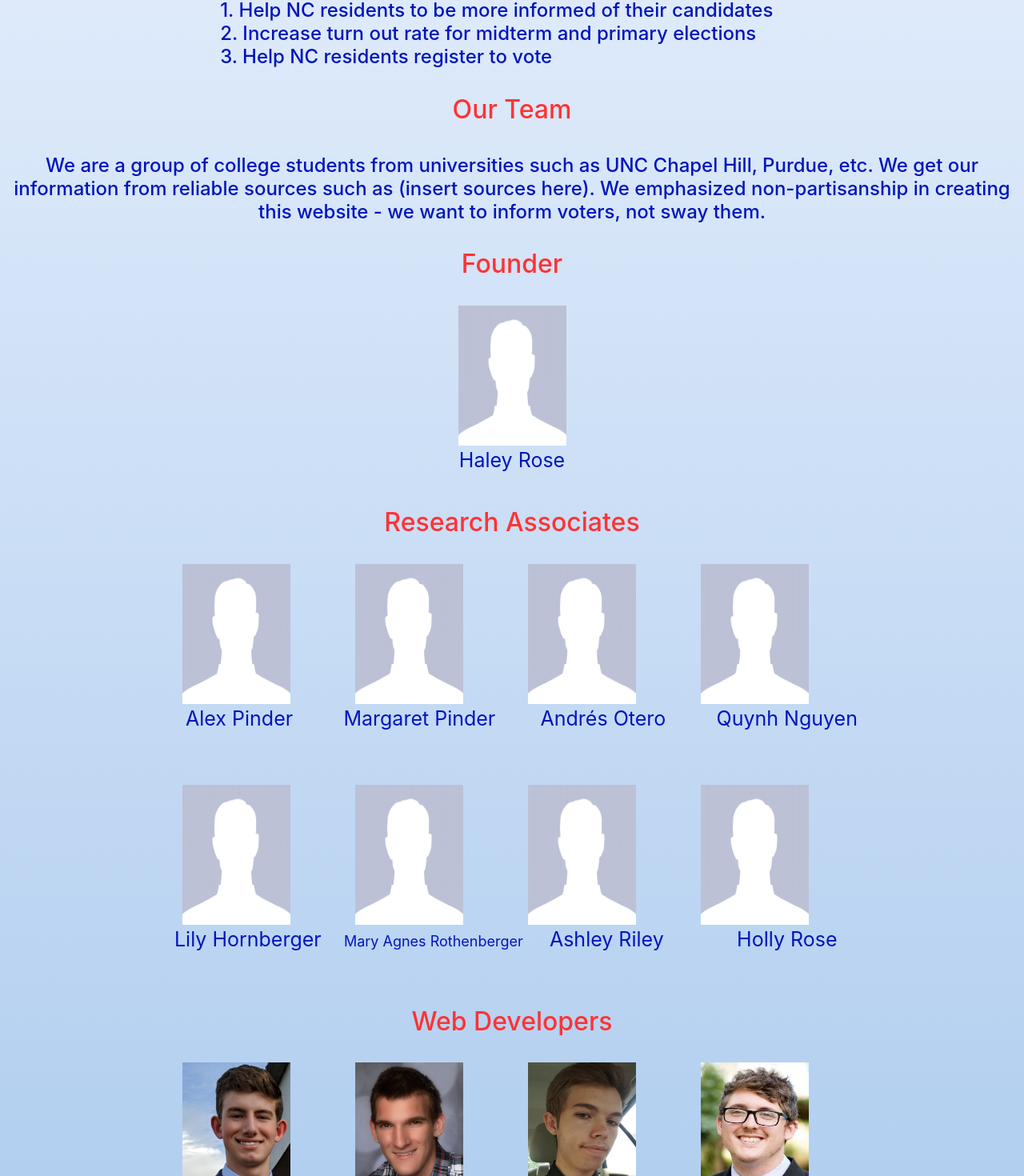
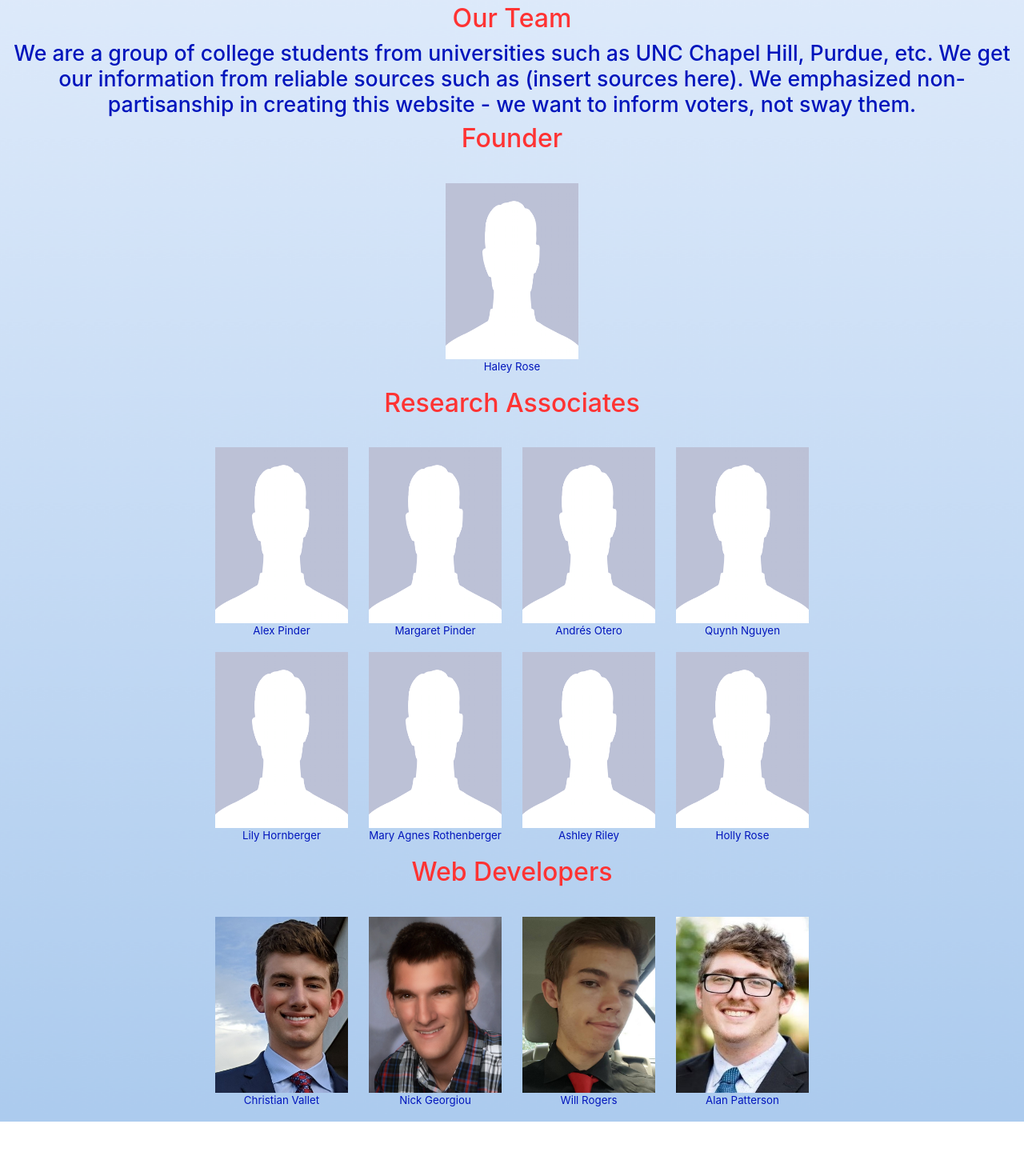
Before and after one commit to walanpat/BeInformedNC, a React (Create React App) app in the folder my-app/: page /about in a window 1280 px wide. Shown: the part 343-1813 px from the top of the page at 80% size. After the commit the page ends 1745 px from the top, so only its background shows below. Built offline with nearby package versions, Linux system fonts and the light colour scheme.

Commit message:
Homepage and About
Not polished yet, but I fixed the mess of code for the homepage and the about page

```diff
--- a/my-app/src/App.css
+++ b/my-app/src/App.css
@@ -1,39 +1,74 @@
 .headerBar{
-    display:flex;
+    display: flex;
     justify-content: space-evenly;
     align-items: center;
     background-color: #ff3333;
     color: #ffffff;
 }
-a:hover,a:visited,a:link,a:active{
+
+a:hover{
+    color: #000000;
+    text-decoration: none;
+}
+
+a:visited,a:link,a:active{
     color: #ffffff;
     text-decoration: none;
 }
-.homepagePrompt{
+
+.homePage{
+    background: url("pages/images/background6.png");
+    background-size: cover;
     display: flex;
-    justify-content: center;
+    flex-direction: column;
+    justify-content: space-around;
+}
+
+.homeItem{
+    text-align: center;
+    height: 100pt;
 }
 
 .formAddress{
-    /*Adjust margins of form here*/
     display: flex;
     justify-content: center;
-    width: 100%
+    width: 100%;
 }
 
-.homeInput{
-    display: flex;
-    justify-content: center;
+.aboutPage{
+    background: url("pages/images/background6.png");
+    background-size: cover;
 }
-.aboutPics{
+
+.aboutSections{
     display: flex;
     flex-direction: row;
-    justify-content: space-evenly;
-    padding: 5px;
+    flex-wrap: wrap;
+    justify-content: space-around;
+    padding-left: 20%;
+    padding-right: 20%;
 }
-.captions{
-    display: flex;
-    flex-direction: row;
-    justify-content: space-evenly;
-    padding: 5px;
+
+.aboutImage{
+    width: 125pt;
+    height: 165pt;
+    align-items: center;
 }
+
+.aboutHeading{
+    text-align: center;
+    color: #ff3333;
+    height: 50pt;
+}
+.aboutName{
+    text-align: center;
+    font-size: 10pt;
+    color: #0015bc;
+    word-wrap: break-word;
+}
+
+.aboutText{
+    text-align: center;
+    font-size: 20pt;
+    color: #0015bc;
+}
--- a/my-app/src/pages/About.js
+++ b/my-app/src/pages/About.js
@@ -4,71 +4,34 @@ import chris from './images/closeup.jpg'
 import nick from './images/SeniorPicture.jpg'
 import will from './images/will1.png'
 import alan from './images/alan.jpg'
-import back from './images/background6.png'
-
-
-
-var imageStyle = {
-    width: 135,
-    height: 175,
-    justifyContent: "center",
-    alignItems: "center"
-}
-
-var HeadingStyle = {
-    textAlign: "center",
-    color:"#ff3333",
-}
-
-var paragraphStyle = {
-    textAlign: "left",
-    fontSize: 25,
-    color: "#0015bc"
-}
-
-var Background = {
-    backgroundImage: `url(${back})`,
-    backgroundRepeat: "round",
-    backgroundSize: "cover",
-    textAlign: "center",
-}
 
 const About = () => {
     return (
+        <div className='aboutPage'>
             <div>
-        <div style={Background}>
-            <br></br>
-            <br></br>
-            <h2 style={{textAlign: "center", color: "#ff3333",}}>About Us </h2>
-            <br></br>
+              <h2 className='aboutHeading'>About Us </h2>
+            </div>
 
-            <h3 style={{textAlign: "center", color: "#0015bc",}}>
+            <div>
+              <h3 className='aboutText'>
                 Our mission at BeInformedNC is to help North Carolina residents of all ages be more
                 informed of their electoral candidates at the state, district, and local level.
-            <br></br>
-            <br></br>
+              </h3>
+            </div>
+
+            <div>
+              <h3 className='aboutText'>
                 We have 3 main goals for this project:
-            <br></br>
-            <br></br>
+              </h3>
+            </div>
 
-            <h4 style={{textAlign: "left", color: "#0015bc",}}>
-            &nbsp;&nbsp;&nbsp;&nbsp;&nbsp;&nbsp;&nbsp;&nbsp;&nbsp;&nbsp;&nbsp;&nbsp;&nbsp;&nbsp;
-            &nbsp;&nbsp;&nbsp;&nbsp;&nbsp;&nbsp;&nbsp;&nbsp;&nbsp;&nbsp;&nbsp;&nbsp;&nbsp;&nbsp;
-            &nbsp;&nbsp;&nbsp;&nbsp;&nbsp;&nbsp;&nbsp;&nbsp;&nbsp;&nbsp;&nbsp;&nbsp;
-            1. Help NC residents to be more informed of their candidates
-            <br></br>
-            &nbsp;&nbsp;&nbsp;&nbsp;&nbsp;&nbsp;&nbsp;&nbsp;&nbsp;&nbsp;&nbsp;&nbsp;&nbsp;&nbsp;
-            &nbsp;&nbsp;&nbsp;&nbsp;&nbsp;&nbsp;&nbsp;&nbsp;&nbsp;&nbsp;&nbsp;&nbsp;&nbsp;&nbsp;
-            &nbsp;&nbsp;&nbsp;&nbsp;&nbsp;&nbsp;&nbsp;&nbsp;&nbsp;&nbsp;&nbsp;&nbsp;
-            2. Increase turn out rate for midterm and primary elections
-            <br></br>
-            &nbsp;&nbsp;&nbsp;&nbsp;&nbsp;&nbsp;&nbsp;&nbsp;&nbsp;&nbsp;&nbsp;&nbsp;&nbsp;&nbsp;
-            &nbsp;&nbsp;&nbsp;&nbsp;&nbsp;&nbsp;&nbsp;&nbsp;&nbsp;&nbsp;&nbsp;&nbsp;&nbsp;&nbsp;
-            &nbsp;&nbsp;&nbsp;&nbsp;&nbsp;&nbsp;&nbsp;&nbsp;&nbsp;&nbsp;&nbsp;&nbsp;
+            <div>
+              <h4 className='aboutText'>
+                1. Help NC residents to be more informed of their candidates <br></br>
+                2. Increase turn out rate for midterm and primary elections <br></br>
                 3. Help NC residents register to vote
               </h4>
-            </h3>
-            <br></br>
+            </div>
 
 
 
@@ -77,122 +40,89 @@ const About = () => {
             <br></br>
             </h2>
 
-            <h4 style={{textAlign: "center", color: "#0015bc",}}>
-            <br></br>
+            <div>
+              <h4 className='aboutText'>
                 We are a group of college students from universities such as UNC Chapel Hill, Purdue, etc.
                 We get our information from reliable sources such as (insert sources here).
                 We emphasized non-partisanship in creating this website - we want to inform voters, not sway them.
-            <br></br>
               </h4>
-            <br></br>
-            <h2 style={HeadingStyle}>
+            </div>
+
+            <div>
+              <h2 className='aboutHeading'>
                 Founder
               </h2>
-            <br></br>
+            </div>
 
+            <div className='aboutSections'>
+              <div>
+                <img src={headshot} alt="Headshot" className="aboutImage"/>
+                <p className='aboutName'> Haley Rose </p>
+              </div>
+            </div>
 
-            <img src={headshot} alt="Headshot" style={imageStyle}/>
-            <br></br>
-            <p style={{textAlign: "center", fontSize: 25, color: "#0015bc"}}> Haley Rose </p>
-            <br></br>
-
-            <h2 style={HeadingStyle}>
+              <h2 className='aboutHeading'>
                 Research Associates
               </h2>
-            <br></br>
 
-            <span>&nbsp;&nbsp;&nbsp;&nbsp;&nbsp;&nbsp;&nbsp;&nbsp;&nbsp;</span>
-            <img src={headshot} alt="Headshot" style={imageStyle}/>
-            <span>&nbsp;&nbsp;&nbsp;&nbsp;&nbsp;&nbsp;&nbsp;&nbsp;&nbsp;</span>
-            <span>&nbsp;&nbsp;&nbsp;&nbsp;&nbsp;&nbsp;&nbsp;&nbsp;&nbsp;</span>
-            <img src={headshot} alt="Headshot" style={imageStyle}/>
-            <span>&nbsp;&nbsp;&nbsp;&nbsp;&nbsp;&nbsp;&nbsp;&nbsp;&nbsp;</span>
-            <span>&nbsp;&nbsp;&nbsp;&nbsp;&nbsp;&nbsp;&nbsp;&nbsp;&nbsp;</span>
-            <img src={headshot} alt="Headshot" style={imageStyle}/>
-            <span>&nbsp;&nbsp;&nbsp;&nbsp;&nbsp;&nbsp;&nbsp;&nbsp;&nbsp;</span>
-            <span>&nbsp;&nbsp;&nbsp;&nbsp;&nbsp;&nbsp;&nbsp;&nbsp;&nbsp;</span>
-            <img src={headshot} alt="Headshot" style={imageStyle}/>
-            <span>&nbsp;&nbsp;&nbsp;&nbsp;&nbsp;&nbsp;&nbsp;&nbsp;&nbsp;</span>
-            <span>&nbsp;&nbsp;&nbsp;&nbsp;&nbsp;&nbsp;&nbsp;&nbsp;&nbsp;</span>
-            <p style={paragraphStyle}>&nbsp;&nbsp;&nbsp;&nbsp;&nbsp;&nbsp;&nbsp;&nbsp;&nbsp;&nbsp;
-                                    &nbsp;&nbsp;&nbsp;&nbsp;&nbsp;&nbsp;&nbsp;&nbsp;&nbsp;
-                                    &nbsp;&nbsp;&nbsp;&nbsp;&nbsp;&nbsp;&nbsp;&nbsp;&nbsp;
-                                    &nbsp;&nbsp;Alex Pinder &nbsp;&nbsp;&nbsp;
-                                    &nbsp;&nbsp;&nbsp; Margaret Pinder &nbsp;&nbsp;&nbsp;
-                                    &nbsp;&nbsp;&nbsp;Andrés Otero
-                                    &nbsp;&nbsp;&nbsp;&nbsp;&nbsp;&nbsp;&nbsp;
-                                    Quynh Nguyen
-                                    </p>
-            <br></br>
-            <br></br>
+            <div className='aboutSections'>
+              <div>
+                <img src={headshot} alt='Headshot' className='aboutImage'/>
+                <p className='aboutName'>Alex Pinder</p>
+              </div>
+              <div>
+                <img src={headshot} alt='Headshot' className="aboutImage"/>
+                <p className='aboutName'>Margaret Pinder</p>
+              </div>
+              <div>
+                <img src={headshot} alt='Headshot' className="aboutImage"/>
+                <p className='aboutName'>Andrés Otero</p>
+              </div>
+              <div>
+                <img src={headshot} alt='Headshot' className="aboutImage"/>
+                <p className='aboutName'>Quynh Nguyen</p>
+              </div>
+              <div>
+                <img src={headshot} alt='Headshot' className="aboutImage"/>
+                <p className='aboutName'>Lily Hornberger</p>
+              </div>
+              <div>
+                <img src={headshot} alt='Headshot' className="aboutImage"/>
+                <p className='aboutName'>Mary Agnes Rothenberger</p>
+              </div>
+              <div>
+                <img src={headshot} alt='Headshot' className="aboutImage"/>
+                <p className='aboutName'>Ashley Riley</p>
+              </div>
+              <div>
+                <img src={headshot} alt='Headshot' className="aboutImage"/>
+                <p className='aboutName'>Holly Rose</p>
+              </div>
+            </div>
 
-            <span>&nbsp;&nbsp;&nbsp;&nbsp;&nbsp;&nbsp;&nbsp;&nbsp;&nbsp;</span>
-            <img src={headshot} alt="Headshot" style={imageStyle}/>
-            <span>&nbsp;&nbsp;&nbsp;&nbsp;&nbsp;&nbsp;&nbsp;&nbsp;&nbsp;</span>
-            <span>&nbsp;&nbsp;&nbsp;&nbsp;&nbsp;&nbsp;&nbsp;&nbsp;&nbsp;</span>
-            <img src={headshot} alt="Headshot" style={imageStyle}/>
-            <span>&nbsp;&nbsp;&nbsp;&nbsp;&nbsp;&nbsp;&nbsp;&nbsp;&nbsp;</span>
-            <span>&nbsp;&nbsp;&nbsp;&nbsp;&nbsp;&nbsp;&nbsp;&nbsp;&nbsp;</span>
-            <img src={headshot} alt="Headshot" style={imageStyle}/>
-            <span>&nbsp;&nbsp;&nbsp;&nbsp;&nbsp;&nbsp;&nbsp;&nbsp;&nbsp;</span>
-            <span>&nbsp;&nbsp;&nbsp;&nbsp;&nbsp;&nbsp;&nbsp;&nbsp;&nbsp;</span>
-            <img src={headshot} alt="Headshot" style={imageStyle}/>
-            <span>&nbsp;&nbsp;&nbsp;&nbsp;&nbsp;&nbsp;&nbsp;&nbsp;&nbsp;</span>
-            <span>&nbsp;&nbsp;&nbsp;&nbsp;&nbsp;&nbsp;&nbsp;&nbsp;&nbsp;</span>
-
-            <p style={paragraphStyle}>&nbsp;&nbsp;&nbsp;&nbsp;&nbsp;&nbsp;&nbsp;&nbsp;
-                                    &nbsp;&nbsp;&nbsp;&nbsp;&nbsp;&nbsp;&nbsp;&nbsp;&nbsp;
-                                    &nbsp;&nbsp;&nbsp;&nbsp;&nbsp;&nbsp;&nbsp;&nbsp;&nbsp;
-                                    &nbsp;&nbsp;Lily Hornberger &nbsp;&nbsp;&nbsp;
-
-            <span style={{textAlign: "left", fontSize: 18}}>Mary Agnes Rothenberger </span>
-            <span style={paragraphStyle}>&nbsp;&nbsp;&nbsp; Ashley Riley
-                                    &nbsp;&nbsp;&nbsp;&nbsp;&nbsp;&nbsp;&nbsp;&nbsp;&nbsp;
-                                    &nbsp; Holly Rose</span>
-                                    </p>
-
-
-
-            <br></br>
-
-            <br></br>
-
-            <h2 style={HeadingStyle}>
+            <div>
+              <h2 className='aboutHeading'>
                 Web Developers
               </h2>
-            <br></br>
+            </div>
 
-            <span>&nbsp;&nbsp;&nbsp;&nbsp;&nbsp;&nbsp;&nbsp;&nbsp;&nbsp;</span>
-            <img src={chris} alt="Christian" style={{width: 135, height: 175, justifyContent: "center", alignItems: "center"}}/>
-            <span>&nbsp;&nbsp;&nbsp;&nbsp;&nbsp;&nbsp;&nbsp;&nbsp;&nbsp;</span>
-            <span>&nbsp;&nbsp;&nbsp;&nbsp;&nbsp;&nbsp;&nbsp;&nbsp;&nbsp;</span>
-            <img src={nick} alt="Nick" style={{width: 135, height: 175, justifyContent: "center", alignItems: "center"}}/>
-            <span>&nbsp;&nbsp;&nbsp;&nbsp;&nbsp;&nbsp;&nbsp;&nbsp;&nbsp;</span>
-            <span>&nbsp;&nbsp;&nbsp;&nbsp;&nbsp;&nbsp;&nbsp;&nbsp;&nbsp;</span>
-            <img src={will} alt="Will" style={{width: 135, height: 175, justifyContent: "center", alignItems: "center"}}/>
-            <span>&nbsp;&nbsp;&nbsp;&nbsp;&nbsp;&nbsp;&nbsp;&nbsp;&nbsp;</span>
-            <span>&nbsp;&nbsp;&nbsp;&nbsp;&nbsp;&nbsp;&nbsp;&nbsp;&nbsp;</span>
-            <img src={alan} alt="Alan" style={{width: 135, height: 175, justifyContent: "center", alignItems: "center"}}/>
-            <span>&nbsp;&nbsp;&nbsp;&nbsp;&nbsp;&nbsp;&nbsp;&nbsp;&nbsp;</span>
-            <span>&nbsp;&nbsp;&nbsp;&nbsp;&nbsp;&nbsp;&nbsp;&nbsp;&nbsp;</span>
-
-            <br></br>
-            <p style={paragraphStyle}>&nbsp;&nbsp;&nbsp;&nbsp;&nbsp;&nbsp;&nbsp;&nbsp;
-                                    &nbsp;&nbsp;&nbsp;&nbsp;&nbsp;&nbsp;&nbsp;&nbsp;&nbsp;
-                                    &nbsp;&nbsp;&nbsp;&nbsp;&nbsp;&nbsp;&nbsp;&nbsp;&nbsp;
-                                    &nbsp;&nbsp;Christian Vallat &nbsp;&nbsp;&nbsp;
-                                    &nbsp;&nbsp;&nbsp; Nick Georgia &nbsp;&nbsp;&nbsp;
-                                    &nbsp;&nbsp;&nbsp;&nbsp;&nbsp;&nbsp;Will Rogers
-                                    &nbsp;&nbsp;&nbsp;&nbsp;&nbsp;&nbsp;&nbsp;&nbsp;
-                                    Alan Patterson
-                                    </p>
-
-            <br></br>
-            <br></br>
-            <br></br>
-            <br></br>
-            <br></br>
-            <br></br>
+            <div className="aboutSections">
+              <div>
+                <img src={chris} alt="Christian" className="aboutImage"/>
+                <p className='aboutName'>Christian Vallet</p>
+              </div>
+              <div>
+                <img src={nick} alt="Nick" className="aboutImage"/>
+                <p className='aboutName'>Nick Georgiou</p>
+              </div>
+              <div>
+                <img src={will} alt="Will" className="aboutImage"/>
+                <p className='aboutName'>Will Rogers</p>
+              </div>
+              <div>
+                <img src={alan} alt="Alan" className="aboutImage"/>
+                <p className='aboutName'>Alan Patterson</p>
+              </div>
             </div>
         </div>
     );
--- a/my-app/src/pages/ContactUs.js
+++ b/my-app/src/pages/ContactUs.js
@@ -32,7 +32,7 @@ const ContactUs = () => {
                 <br></br>
 
                 <h2 style={headerStyle} >
-                Are you a candidate or voter who wants to get in touch? Click below to DM us on social media, or email us at the address below!
+                Are you a candidate or voter who wants to get in touch? Click below to get in contact with us on social media, or email us at the address below!
                 </h2>
 
                 <br></br>
```
Also changed, not shown: my-app/src/pages/Homepage.js (+9 -11 lines). Lines whose indentation alone changed are shown as unchanged.
